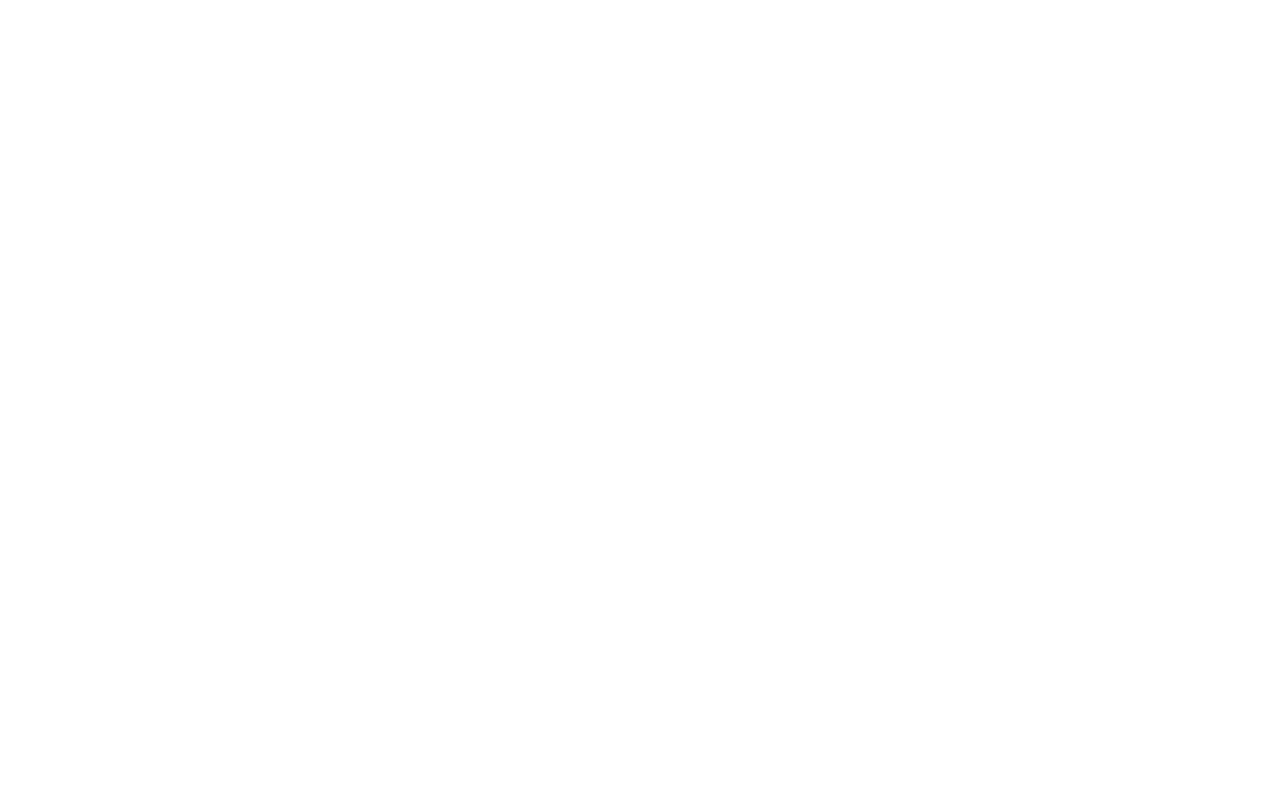
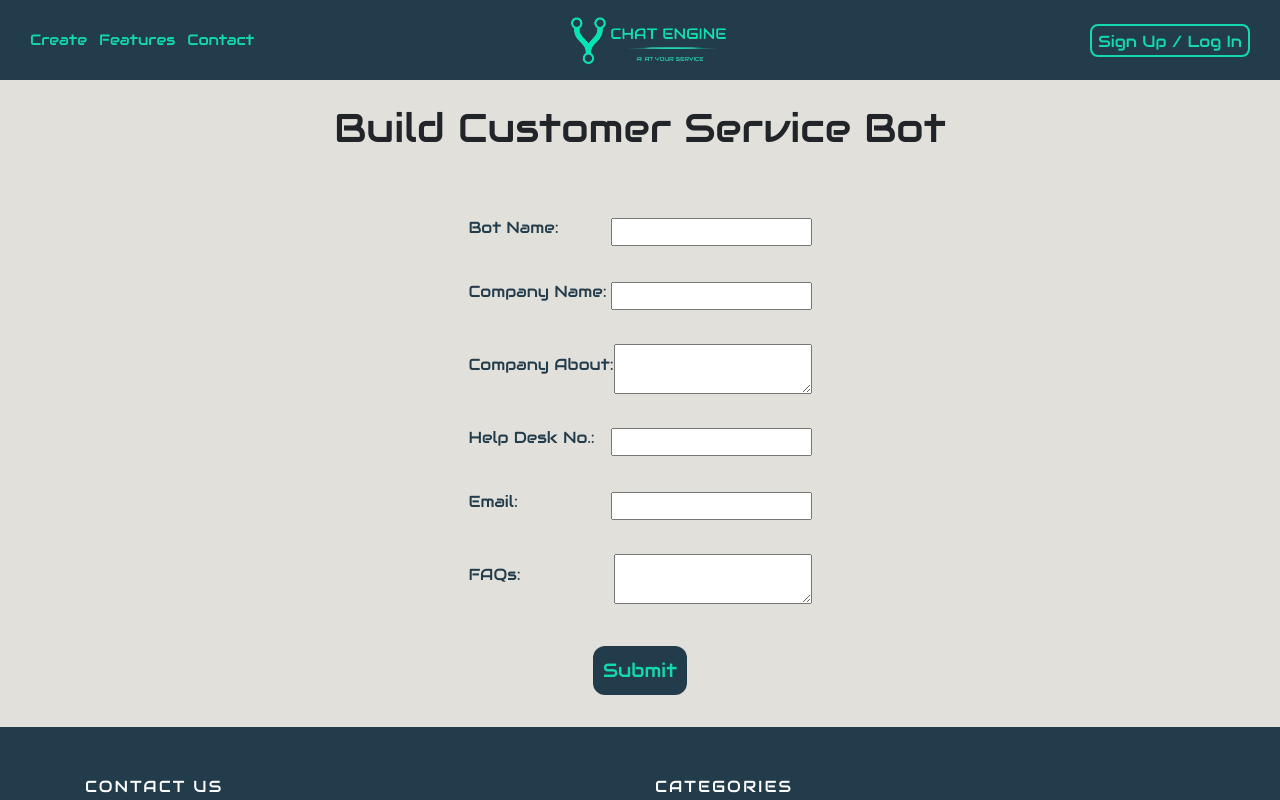
Before and after one commit to Mohammed-Muzammil01/chatengine_frontend, a React (Create React App) app: page /customerservicebot in a window 1280 px wide. Before the commit this address had no page. Shown: the top 800 px of the page. Built offline with nearby package versions, Linux system fonts and the light colour scheme.

Commit message:
Use Case pages added i.e done

```diff
--- a/src/App.js
+++ b/src/App.js
@@ -6,7 +6,10 @@ import Chatbot from "./Pages/Chatbot.jsx";
 import YourChatBot from "./Pages/YourChatBot.jsx";
 import UserDetails from "./Pages/UserProfile.jsx";
 import LoginSignup from "./Pages/LoginSignup.jsx";
-import UseCaseForm from "./Pages/UseCaseForm.jsx";
+import PortfolioBot from "./Pages/PortfolioBot.jsx";
+import OtherBot from "./Pages/OtherBot.jsx";
+import RestaurantBot from "./Pages/RestaurantBot.jsx";
+import CustomerServiceBot from "./Pages/CustomerServiceBot.jsx";
 function App() {
   return (
     <Routes>
@@ -16,7 +19,10 @@ function App() {
       <Route path="/chatbot/:id" element={<Chatbot />} />
       <Route path="/userdetails" element={<UserDetails />} />
       <Route path="/login" element={<LoginSignup />} />
-      <Route path="/portfoliobot" element={<UseCaseForm />} />
+      <Route path="/portfoliobot" element={<PortfolioBot />} />
+      <Route path="/otherbot" element={<OtherBot />} />
+      <Route path="/restaurantbot" element={<RestaurantBot />} />
+      <Route path="/customerservicebot" element={<CustomerServiceBot />} />
     </Routes>
   );
 }
--- /dev/null
+++ b/src/Pages/CustomerServiceBot.jsx
@@ -0,0 +1,69 @@
+
+import Navbar from '../Components/Navbar'
+import Footer from "../Components/Footer"
+
+export default function CustomerServiceBot() {
+
+    return (
+        <>
+            <Navbar />
+
+            <div className='usecaseForm-container'>
+                <div className='m-4'><h1>Build Customer Service Bot</h1>
+                </div>
+
+                <div className="usecaseForm">
+                    <div className="usecase-fields">
+                        <label >Bot Name:</label>
+                        <input type="text" />
+                    </div>
+
+                    <div className="usecase-fields">
+                        <label >Company Name:</label>
+                        <input type="text" />
+                    </div>
+
+
+                    <div className="usecase-fields">
+                        <label >Company About:</label>
+                        <textarea />
+
+                    </div>
+
+                    <div className="usecase-fields">
+                        <label >Help Desk No.:</label>
+                        <input type="number" />
+                    </div>
+
+
+                    <div className="usecase-fields">
+                        <label >Email:</label>
+                        <input type="email" />
+                    </div>
+
+                    <div className="usecase-fields">
+                        <label >FAQs:</label>
+                        <textarea />
+
+                    </div>
+
+
+
+                </div>
+                <button className='btn-primary' style={{
+                    marginTop: "10px",
+                    padding: "10px",
+                    fontSize: "1.2rem",
+                    borderRadius: "12px",
+                    backgroundColor: "#223c4b",
+                    border: "none",
+                    // border: "2px solid black",
+                    color: "var(--customGreen)",
+                    transition: "background-color 0.3s, color 0.3s",
+                    marginBottom:"2rem"
+                }}>Submit</button>
+            </div>
+            <Footer />
+        </>
+    )
+}
--- /dev/null
+++ b/src/Pages/OtherBot.jsx
@@ -0,0 +1,44 @@
+
+import Navbar from '../Components/Navbar'
+import Footer from "../Components/Footer"
+
+export default function OtherBot() {
+
+    return (
+        <>
+            <Navbar />
+
+            <div className='usecaseForm-container'>
+                <div className='m-4'><h1>Build Your Own Bot</h1>
+                </div>
+
+                <div className="usecaseForm">
+                    <div className="usecase-fields">
+                        <label >Bot Name:</label>
+                        <input type="text" />
+                    </div>
+
+                    <div className="usecase-fields">
+                        <label >Bot Intent:</label>
+                        <textarea />
+
+                    </div>
+
+                </div>
+                <button className='btn-primary' style={{
+                    marginTop: "10px",
+                    padding: "10px",
+                    fontSize: "1.2rem",
+                    borderRadius: "12px",
+                    backgroundColor: "#223c4b",
+                    border: "none",
+                    // border: "2px solid black",
+                    color: "var(--customGreen)",
+                    transition: "background-color 0.3s, color 0.3s",
+                    marginBottom:"2rem"
+                }}>Submit</button>
+            </div>
+            <Footer />
+        </>
+    )
+}
--- a/src/Pages/UseCaseForm.jsx
+++ b/src/Pages/PortfolioBot.jsx
@@ -2,7 +2,7 @@
 import Navbar from '../Components/Navbar'
 import Footer from "../Components/Footer"
 
-export default function UseCaseForm() {
+export default function PortfolioBot() {
 
     return (
         <>
--- /dev/null
+++ b/src/Pages/RestaurantBot.jsx
@@ -0,0 +1,57 @@
+
+import Navbar from '../Components/Navbar'
+import Footer from "../Components/Footer"
+
+export default function RestaurantBot() {
+
+    return (
+        <>
+            <Navbar />
+
+            <div className='usecaseForm-container'>
+                <div className='m-4'><h1>Build Restaurant Bot</h1>
+                </div>
+
+                <div className="usecaseForm">
+                    <div className="usecase-fields">
+                        <label >Bot Name:</label>
+                        <input type="text" />
+                    </div>
+
+                    <div className="usecase-fields">
+                        <label >Restaurant Name:</label>
+                        <input type="text" />
+                    </div>
+
+
+                    <div className="usecase-fields">
+                        <label >Restaurant Menu:</label>
+                        <textarea />
+
+                    </div>
+
+                    <div className="usecase-fields">
+                        <label >Restaurant number:</label>
+                        <input type="number" />
+                    </div>
+
+
+
+                </div>
+                <button className='btn-primary' style={{
+                    marginTop: "10px",
+                    padding: "10px",
+                    fontSize: "1.2rem",
+                    borderRadius: "12px",
+                    backgroundColor: "#223c4b",
+                    border: "none",
+                    // border: "2px solid black",
+                    color: "var(--customGreen)",
+                    transition: "background-color 0.3s, color 0.3s",
+                    marginBottom:"2rem"
+                }}>Submit</button>
+            </div>
+            <Footer />
+        </>
+    )
+}
```
